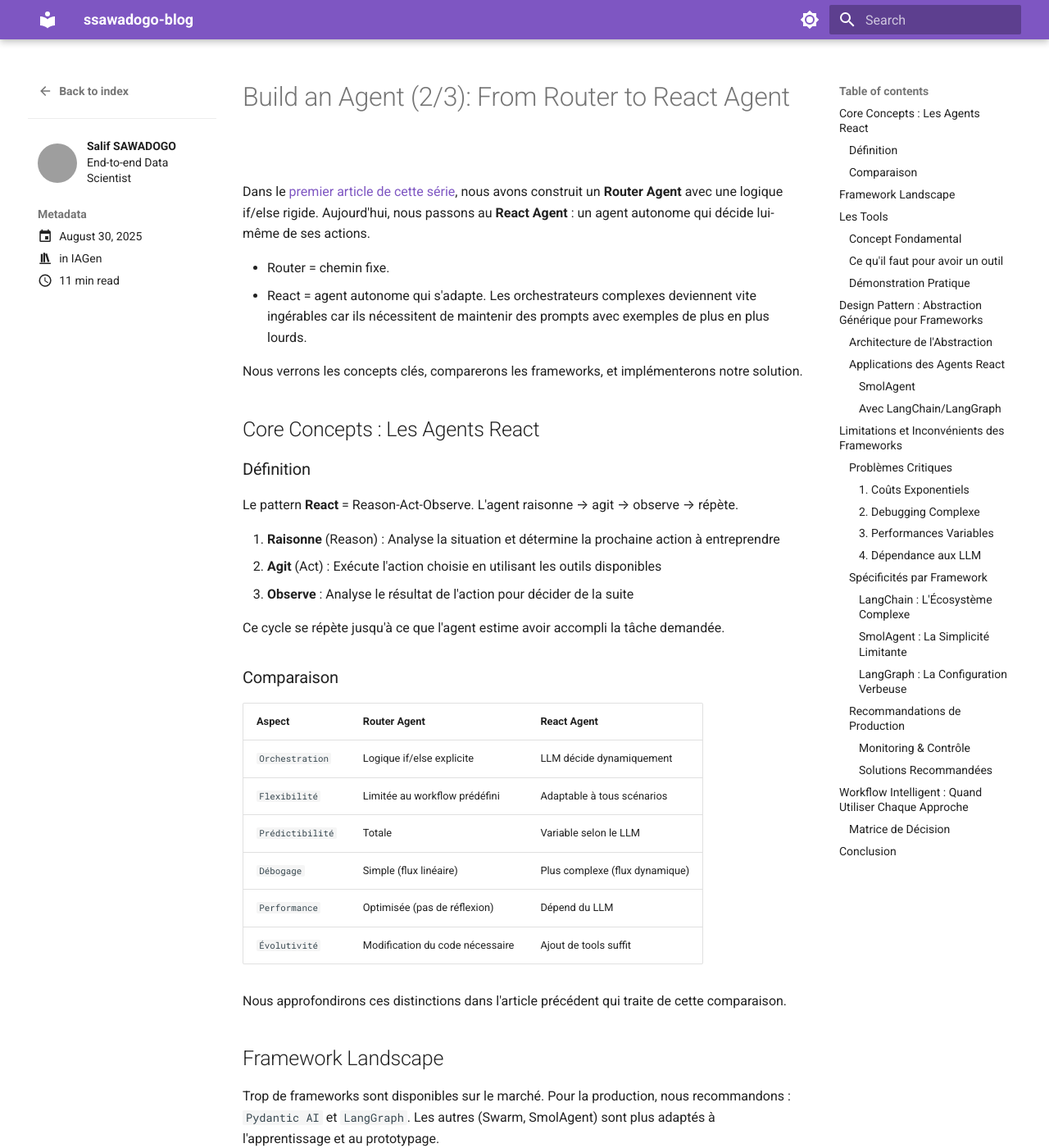
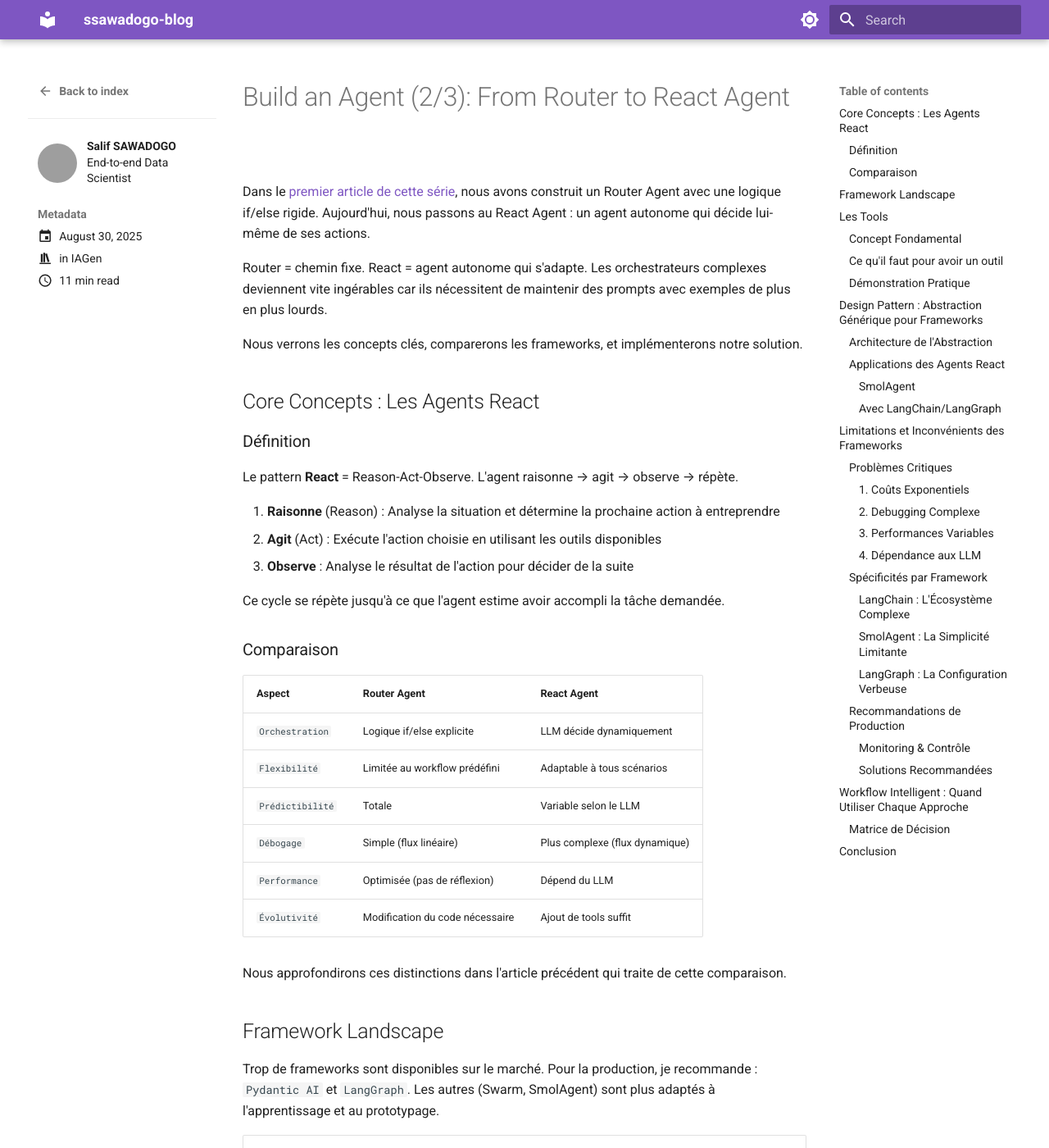
Before and after one commit to sawallesalfo/blog, an MkDocs documentation site: the page built from docs/posts/agent_react.md, in a window 1280 px wide and 1400 px high. Shown: the whole window at 82% size. Built offline with MkDocs 1.6.1 and Material for MkDocs 9.7.7, drawn with Linux system fonts in a browser that asks for light colours; comment, search, counter and statistics services are not loaded; grey boxes are pictures that could not be loaded.

Commit message:
add react

```diff
--- a/docs/posts/agent_react.md
+++ b/docs/posts/agent_react.md
@@ -9,10 +9,10 @@ categories:
 
 # Build an Agent (2/3): From Router to React Agent
 
-Dans le [premier article de cette série](https://sawallesalfo.github.io/blog/2025/07/14/agent-router/), nous avons construit un **Router Agent** avec une logique if/else rigide. Aujourd'hui, nous passons au **React Agent** : un agent autonome qui décide lui-même de ses actions.
+Dans le [premier article de cette série](https://sawallesalfo.github.io/blog/2025/07/14/agent-router/), nous avons construit un Router Agent avec une logique if/else rigide. Aujourd'hui, nous passons au React Agent : un agent autonome qui décide lui-même de ses actions.
 
-- Router = chemin fixe.
-- React = agent autonome qui s'adapte.
+Router = chemin fixe.
+React = agent autonome qui s'adapte.
 Les orchestrateurs complexes deviennent vite ingérables car ils nécessitent de maintenir des prompts avec exemples de plus en plus lourds.
 
 <!-- more -->
@@ -47,7 +47,7 @@ Nous approfondirons ces distinctions dans l'article précédent qui traite de ce
 
 ## Framework Landscape
 
-Trop de frameworks sont disponibles sur le marché. Pour la production, nous recommandons : `Pydantic AI` et `LangGraph`. Les autres (Swarm, SmolAgent) sont plus adaptés à l'apprentissage et au prototypage.
+Trop de frameworks sont disponibles sur le marché. Pour la production, je recommande : `Pydantic AI` et `LangGraph`. Les autres (Swarm, SmolAgent) sont plus adaptés à l'apprentissage et au prototypage.
 
 
 
```
